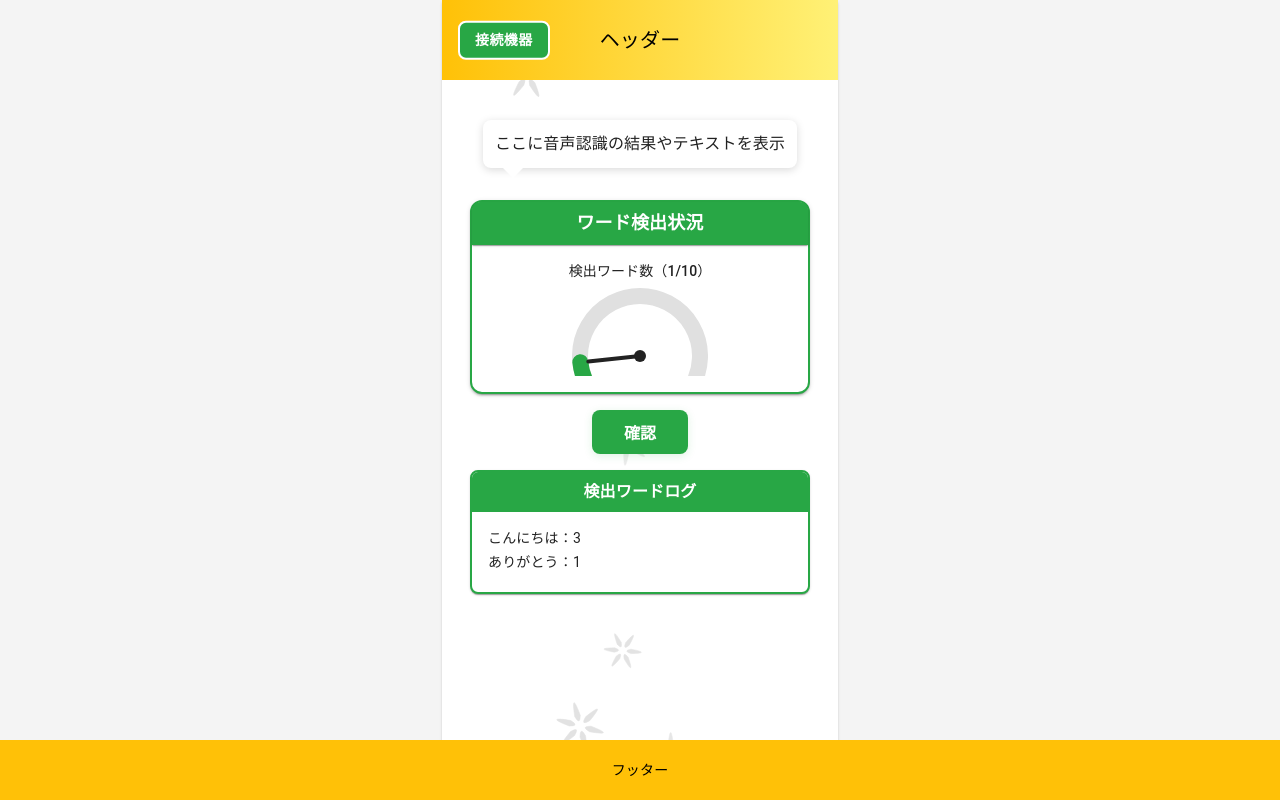
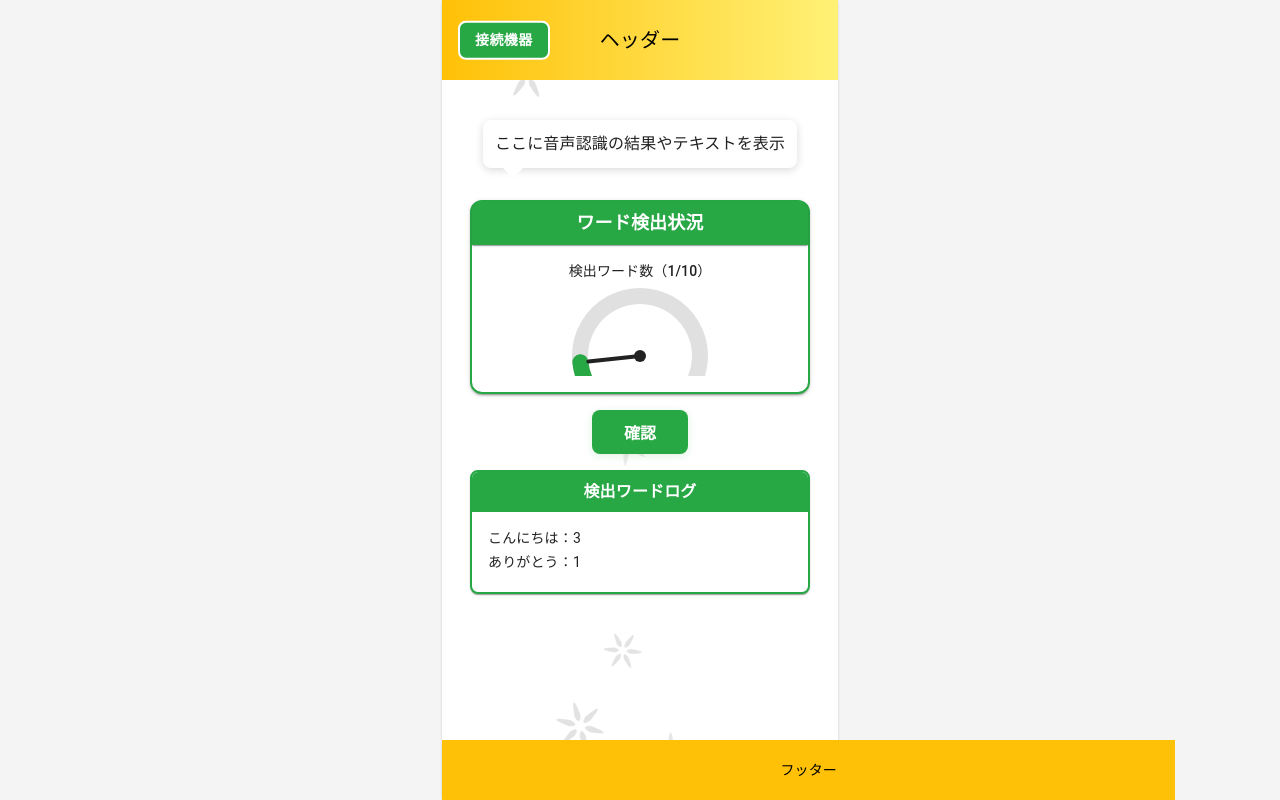
Before and after one commit to ice28992/WIMC2025-c-web, a Next.js app in the folder frontend/: page / in a window 1280 px wide. Built offline with nearby package versions, Linux system fonts and the light colour scheme; a web font is replaced by a local one.

Commit message:
feat:ごり押しフレキシブル対応

```diff
--- a/frontend/src/components/ui/footer.tsx
+++ b/frontend/src/components/ui/footer.tsx
@@ -3,17 +3,19 @@ import { Box, Typography } from "@mui/material";
 
 export default function Footer() {
   return (
+    <Box sx={{ width: "100%" }}>
     <Box
+      component="footer"
       sx={{
-        width: "100%",
-        height: "60px",
-        bgcolor: "#FFC107",
+        position: "fixed",    // 画面下に固定
+        bottom: 0,
+        // left: 0,
+        width: "57.3%",        // 横幅いっぱい
+        height: 60,           // 高さ固定
+        bgcolor: "#FFC107",   // 背景色
         display: "flex",
         alignItems: "center",
         justifyContent: "center",
-        position: "fixed",
-        left: 0,
-        bottom: 0,
         zIndex: 10,
       }}
     >
@@ -21,5 +23,6 @@ export default function Footer() {
         フッター
       </Typography>
     </Box>
+    </Box>
   );
 }
```
